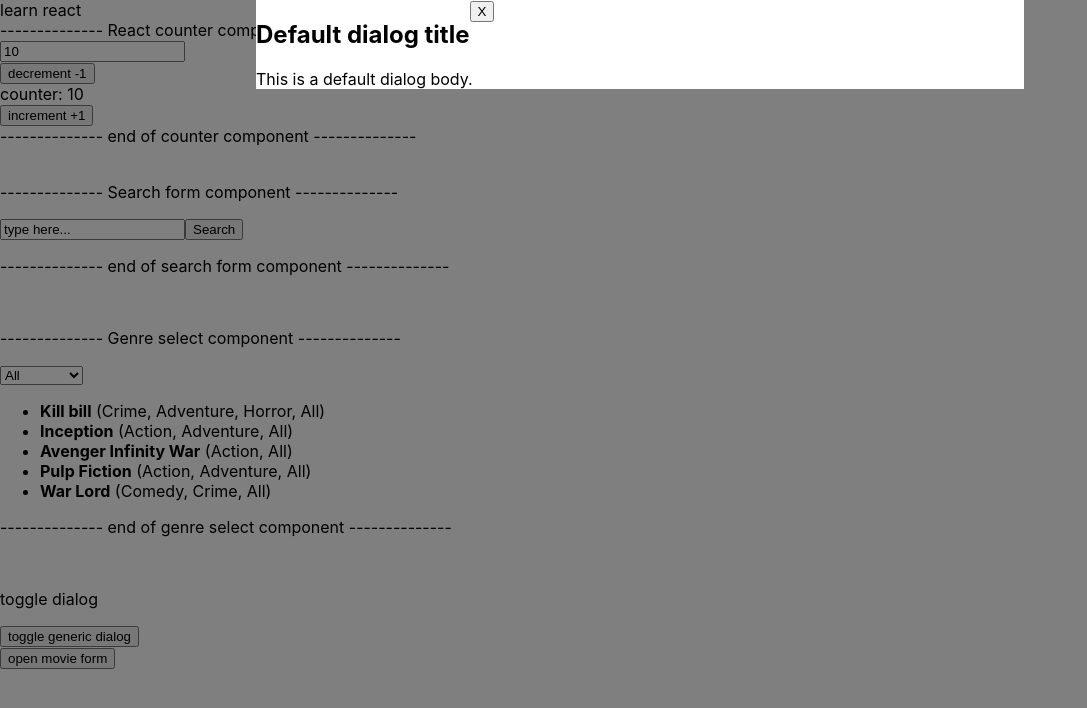
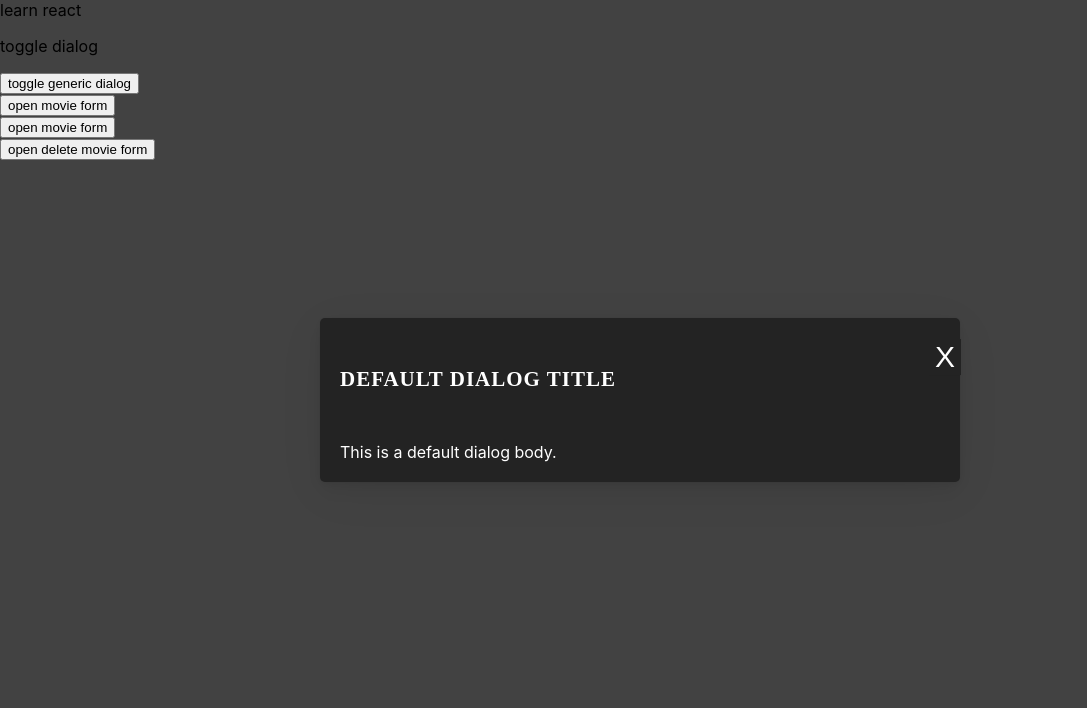
Before and after one commit to SamphorsKhlok/React101, a React (Create React App) app in the folder sam-react-app/coreconcept/: page / in a window 1280 px wide. Both pictures are taken after a click on the button "toggle generic dialog". Shown: the top 708 px of the page, without its empty margins (0-1087 px from the left). Built offline with nearby package versions, Linux system fonts and the light colour scheme.

Commit message:
resolve comments

```diff
--- a/sam-react-app/coreconcept/src/App.css
+++ b/sam-react-app/coreconcept/src/App.css
@@ -28,6 +28,11 @@
   color: #61dafb;
 }
 
+.appBackground {
+  background-color: #424242;
+  min-height: 100vh;
+}
+
 @keyframes App-logo-spin {
   from {
     transform: rotate(0deg);
--- a/sam-react-app/coreconcept/src/App.tsx
+++ b/sam-react-app/coreconcept/src/App.tsx
@@ -1,10 +1,9 @@
 import React, {Component} from 'react';
 import './App.css';
-import SearchForm from "./searchform/SearchForm";
-import Counter from "./counter/Counter";
-import MoviesByGenre from "./moviesByGenre/MoviesByGenre";
 import Dialog from "./dialog/Dialog";
-import MovieForm, {ActionType} from "./movieForm/MovieForm";
+import MovieForm from "./movieForm/MovieForm";
+import DeleteMovieForm from "./deleteMovieForm/DeleteMovieForm";
+import {MovieType} from "./common/types";
 
 type AppComponentState = {
     genreList: string[];
@@ -42,29 +41,30 @@ class App extends Component<any, AppComponentState> {
     }
 
     render() {
-        const dialogContent = this.state.isDialogOpen ? (
+        const dialogContent = this.state.isDialogOpen && (
             <Dialog title="Default dialog title" onDialogClose={this.toggleDialog}>
                 <div>This is a default dialog body.</div>
             </Dialog>
-        ) : null;
-        return <div>
+        );
+        const initialMovie: MovieType = {
+            title: "John Wick",
+            url: "xyz",
+            releaseDate: "2023",
+            rating: 8,
+            duration: 250,
+            description: "One of the best action movie",
+            genre: ["Action", "Thriller"],
+        }
+        return <div className="appBackground">
             learn react
-            <Counter initialValue="10"/>
-            <SearchForm
-                initialQuery="type here..."
-                onSearch={this.onSearchCallback}
-            />
-            <MoviesByGenre
-                genreList={this.state.genreList}
-                selectedGenre={this.state.selectedGenre}
-                onSelect={this.onSelectCallback}
-            />
             <div>
                 <p>toggle dialog</p>
                 <button onClick={this.toggleDialog}>toggle generic dialog</button>
                 {dialogContent}
             </div>
-            <MovieForm initialMovieInfo={null} callbackSubmitAction={this.addMovieAction} actionType={ActionType.ADD} />
+            <MovieForm initialMovieInfo={initialMovie} callbackSubmitAction={this.addMovieAction} />
+            <MovieForm initialMovieInfo={null} callbackSubmitAction={this.addMovieAction} />
+            <DeleteMovieForm initialMovieInfo={null} callbackSubmitAction={this.addMovieAction} />
         </div>
     }
 }
--- /dev/null
+++ b/sam-react-app/coreconcept/src/common/types.tsx
@@ -0,0 +1,9 @@
+export type MovieType = {
+    title: string;
+    url: string;
+    releaseDate: string;
+    rating: number;
+    duration: number;
+    description: string;
+    genre: string[];
+}
--- /dev/null
+++ b/sam-react-app/coreconcept/src/deleteMovieForm/DeleteMovieForm.css
@@ -0,0 +1,20 @@
+.button {
+    background: #F65261;
+    border-radius: 5px;
+    border: 0px;
+    height: 50px;
+    width: 200px;
+    font-family: 'Montserrat';
+    font-size: 20px;
+    text-transform: uppercase;
+    color: white;
+}
+
+.buttonContainer{
+    padding: 10px;
+    text-align: end;
+}
+
+.form{
+    width: 100%;
+}
--- /dev/null
+++ b/sam-react-app/coreconcept/src/deleteMovieForm/DeleteMovieForm.tsx
@@ -0,0 +1,50 @@
+import React, {ChangeEvent, Component, KeyboardEvent} from "react";
+import Dialog from "../dialog/Dialog";
+import {MovieType} from "../common/types";
+import './DeleteMovieForm.css';
+
+type DeleteMovieFormComponentState = {
+    isDialogOpen: boolean,
+    currentMovie: MovieType | null,
+}
+
+type DeleteMovieFormComponentProps = {
+    initialMovieInfo: MovieType | null;
+    callbackSubmitAction: () => void;
+}
+
+class DeleteMovieForm extends Component<DeleteMovieFormComponentProps, DeleteMovieFormComponentState> {
+    constructor(props: DeleteMovieFormComponentProps) {
+        super(props);
+        this.state = {
+            isDialogOpen: false,
+            currentMovie: this.props.initialMovieInfo,
+        };
+    }
+    onFormSubmit = () => {
+        this.props.callbackSubmitAction();
+    }
+    toggleFormDialog = () => {
+        this.setState({
+            isDialogOpen: !this.state.isDialogOpen,
+        })
+    }
+    render() {
+        const formDialog = this.state.isDialogOpen ? (
+            <Dialog title="Delete movie" onDialogClose={this.toggleFormDialog}>
+                <form onSubmit={this.onFormSubmit} className="form">
+                    <div>Are you sure you want to delete this movie?</div>
+                    <div className="buttonContainer">
+                        <button className="button" type="submit">Submit</button>
+                    </div>
+                </form>
+            </Dialog>
+        ) : null;
+        return <div>
+            <button onClick={this.toggleFormDialog}>open delete movie form</button>
+            {formDialog}
+        </div>
+    }
+}
+
+export default DeleteMovieForm;
--- a/sam-react-app/coreconcept/src/dialog/Dialog.css
+++ b/sam-react-app/coreconcept/src/dialog/Dialog.css
@@ -1,22 +1,50 @@
 #dialog-root {
-    position: relative;
     z-index: 999;
 }
 
 .dialogContainer {
-    background-color: rgba(0,0,0,0.5);
     position: fixed;
-    height: 100%;
-    width: 100%;
-    top: 0;
-    left: 0;
-    display: block;
-    text-align: center;
-    justify-content: center;
+    left: 50%;
+    right: 0%;
+    top: 50%;
+    transform: translate(-50%, -50%);
+    padding: 10px;
+    border-radius: 5px;
+    background-color: #232323;
+    color: white;
+    box-shadow: 0px 0px 2px rgba(0, 0, 0, 0.1), 0px 2px 10px rgba(0, 0, 0, 0.07), 0px 10px 20px rgba(0, 0, 0, 0.05), 0px 10px 50px rgba(0, 0, 0, 0.05);
 }
 
-.dialogHeader, .dialogBody {
-    background-color: white;
+.dialogHeader {
     display: inline-flex;
-    width: 60%;
+    width: 100%;
+    font-family: 'Montserrat';
+    font-style: normal;
+    font-weight: 100;
+    font-size: 14px;
+    line-height: 49px;
+    letter-spacing: 1px;
+    text-transform: uppercase;
+    padding: 10px;
 }
+
+.dialogBody {
+    display: inline-flex;
+    width: 100%;
+    padding: 10px;
+}
+
+.closeButtonContainer{
+   width: 5%;
+}
+
+.title {
+    width: 95%;
+}
+
+.closeButton{
+    background-color: #232323;
+    color: white;
+    font-size: 30px;
+    border: 0px solid;
+}
--- a/sam-react-app/coreconcept/src/dialog/Dialog.tsx
+++ b/sam-react-app/coreconcept/src/dialog/Dialog.tsx
@@ -44,8 +44,10 @@ class Dialog extends Component<DialogComponentProps> {
                        containerElements={[this.modalRef.current as HTMLElement]}>
                 <div ref={this.modalRef} className="dialogContainer">
                     <div className="dialogHeader">
-                        <h2>{this.props.title}</h2>
-                        <span><button ref={this.focusableRef}  tabIndex={-1} onClick={this.props.onDialogClose}>X</button></span>
+                        <div className="title"><h2>{this.props.title}</h2></div>
+                        <div className="closeButtonContainer">
+                            <button className="closeButton" ref={this.focusableRef}  tabIndex={-1} onClick={this.props.onDialogClose}>X</button>
+                        </div>
                     </div>
                     <div className="dialogBody">{this.props.children}</div>
                 </div>
--- /dev/null
+++ b/sam-react-app/coreconcept/src/movieForm/MovieForm.css
@@ -0,0 +1,54 @@
+.button {
+    background: #F65261;
+    border-radius: 5px;
+    border: 0px;
+    height: 50px;
+    width: 200px;
+    font-family: 'Montserrat';
+    font-size: 20px;
+    text-transform: uppercase;
+    color: white;
+}
+
+.buttonContainer{
+    padding: 10px;
+    text-align: end;
+}
+
+.form{
+    width: 100%;
+}
+
+.col50{
+    width: 100%;
+    column-count: 2;
+    column-gap: 10px;
+}
+
+.col100{
+    width: 100%;
+    column-count: 1;
+}
+
+label {
+    color: #F65261;
+    font-family: 'Montserrat';
+    font-style: normal;
+    font-weight: 600;
+    font-size: 18px;
+}
+
+input {
+    width: 95%;
+    height: 30px;
+    background-color: #323232;
+    color: white;
+    border: 0px;
+    border-radius: 5px;
+    padding: 5px;
+}
+
+.fieldBlock {
+    padding-top: 5px;
+    padding-bottom: 10px;
+}
--- a/sam-react-app/coreconcept/src/movieForm/MovieForm.tsx
+++ b/sam-react-app/coreconcept/src/movieForm/MovieForm.tsx
@@ -1,15 +1,7 @@
 import React, {ChangeEvent, Component, KeyboardEvent} from "react";
 import Dialog from "../dialog/Dialog";
-
-type MovieType = {
-    title: string;
-    url: string;
-    releaseDate: string;
-    rating: number;
-    duration: number;
-    description: string;
-    genre: string[];
-}
+import {MovieType} from "../common/types";
+import './MovieForm.css';
 
 const defaultMovie: MovieType = {
     title: "",
@@ -26,17 +18,9 @@ type MovieFormComponentState = {
     currentMovie: MovieType | null,
 }
 
-export enum ActionType {
-    NONE = 0,
-    ADD = 1,
-    EDIT = 2,
-    DELETE = 3,
-}
-
 type MovieFormComponentProps = {
     initialMovieInfo: MovieType | null;
     callbackSubmitAction: () => void;
-    actionType: ActionType,
 }
 
 class MovieForm extends Component<MovieFormComponentProps, MovieFormComponentState> {
@@ -49,29 +33,11 @@ class MovieForm extends Component<MovieFormComponentProps, MovieFormComponentSta
     }
 
     getFormTitle = (): string => {
-        switch (this.props.actionType) {
-            case ActionType.ADD:
+        if(this.props.initialMovieInfo === null){
             return "Add movie";
-            case ActionType.EDIT:
+        }else{
             return "Edit movie";
-            case ActionType.DELETE:
-                return "Delete movie";
-            default:
-                break;
         }
-        return "Default dialog title";
-    }
-    getFormContent = (): JSX.Element => {
-        switch (this.props.actionType) {
-            case ActionType.ADD:
-            case ActionType.EDIT:
-                return this.createAddOrEditForm();
-            case ActionType.DELETE:
-                return this.createDeleteForm();
-            default:
-                break;
-        }
-        return <div>Default dialog content.</div>
     }
     onFormSubmit = () => {
         this.props.callbackSubmitAction();
@@ -79,38 +45,39 @@ class MovieForm extends Component<MovieFormComponentProps, MovieFormComponentSta
     createAddOrEditForm = () => {
         const movie = this.state.currentMovie ?? defaultMovie;
         return <div>
-            <div>
-                <label>Title:</label>
+            <div className="col50">
+                <div className="fieldBlock">
+                    <label>Title</label>
                     <input type="text" value={movie.title}/>
                 </div>
-            <div>
-                <label>Movie Url:</label>
+                <div className="fieldBlock">
+                    <label>Movie Url</label>
                     <input type="text" value={movie.url}/>
                 </div>
-            <div>
-                <label>Genre:</label>
+                <div className="fieldBlock">
+                    <label>Genre</label>
                     <input type="text" value={movie.genre.join(", ")}/>
                 </div>
-            <div>
-                <label>Release date:</label>
+                <div className="fieldBlock">
+                    <label>Release date</label>
                     <input type="date" value={movie.releaseDate}/>
                 </div>
-            <div>
-                <label>Rating:</label>
+                <div className="fieldBlock">
+                    <label>Rating</label>
                     <input type="text" value={movie.rating}/>
                 </div>
-            <div>
-                <label>Runtime:</label>
+                <div className="fieldBlock">
+                    <label>Runtime</label>
                     <input type="text" value={movie.duration}/>
                 </div>
-            <div>
-                <label>Overview:</label>
+            </div>
+            <div className="col100">
+                <div className="fieldBlock">
+                    <label>Overview</label>
                     <input type="text" value={movie.description}/>
                 </div>
+            </div>
         </div>;
-    }
-    createDeleteForm = () => {
-        return <div>Are you sure you want to delete this movie?</div>;
     }
     toggleFormDialog = () => {
         this.setState({
@@ -120,10 +87,10 @@ class MovieForm extends Component<MovieFormComponentProps, MovieFormComponentSta
     render() {
         const formDialog = this.state.isDialogOpen ? (
             <Dialog title={this.getFormTitle()} onDialogClose={this.toggleFormDialog}>
-                <form onSubmit={this.onFormSubmit}>
-                    {this.getFormContent()}
-                    <div>
-                        <button type="submit">Submit</button>
+                <form onSubmit={this.onFormSubmit} className="form">
+                    {this.createAddOrEditForm()}
+                    <div className="buttonContainer">
+                        <button className="button" type="submit">Submit</button>
                     </div>
                 </form>
             </Dialog>
```
Also changed, not shown: 2 other files (tests, documents, lock files or other folders). Lines whose indentation alone changed are shown as unchanged.
